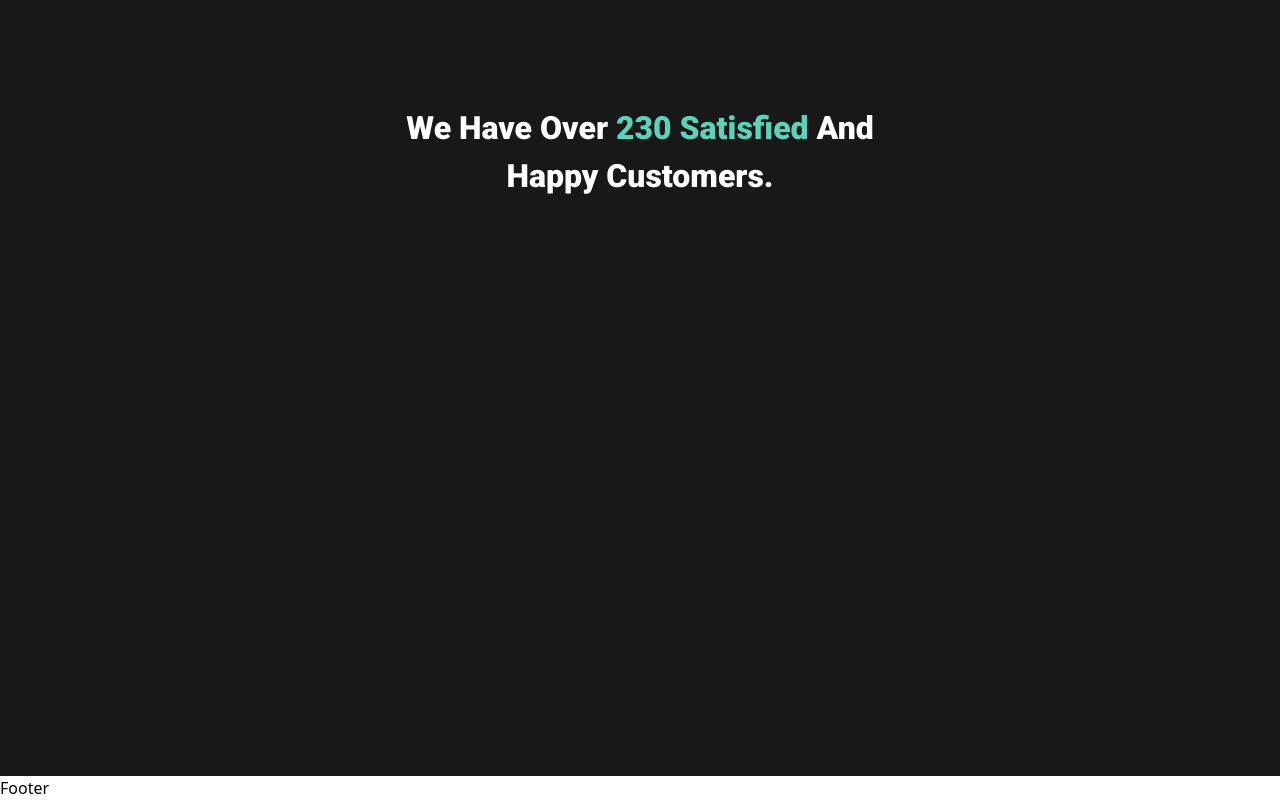
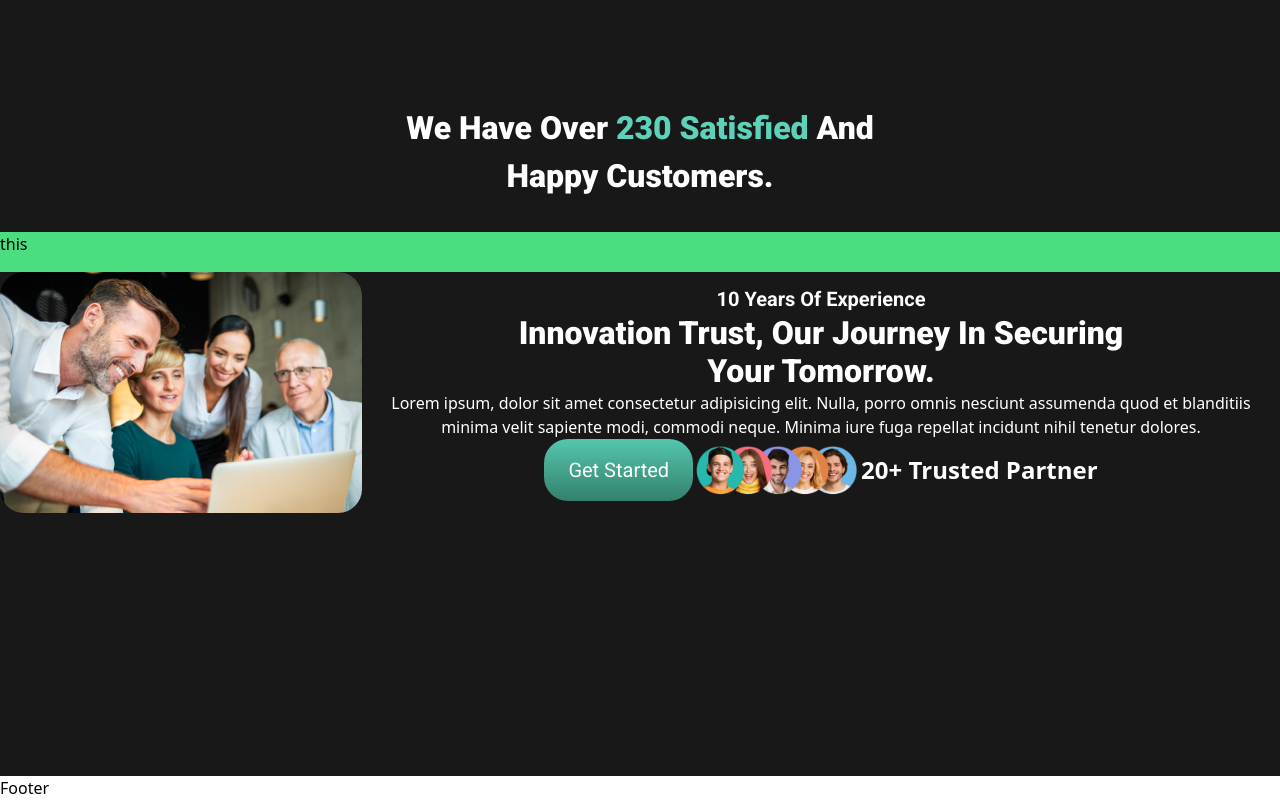
Before and after one commit to Tshewang2022/themeForest_TENET, a React (Vite) app: page / in a window 1280 px wide. Shown: the part 1151-1951 px from the top of the page. Built offline with nearby package versions, Linux system fonts and the light colour scheme; a web font is replaced by a local one.

Commit message:
updated the pages

```diff
--- a/src/_roots/pages/Home.tsx
+++ b/src/_roots/pages/Home.tsx
@@ -3,15 +3,14 @@ import {
   home2,
   home3,
   home4,
-  blog1,
-  blog2,
-  blog3,
+  // blog1,
+  // blog2,
+  // blog3,
   partner,
-  team5,
-  team6,
+  // team5,
+  // team6,
 } from "../../assets/images";
 import { FaPlay } from "react-icons/fa6";
-
 const Home = () => {
   return (
     <>
@@ -54,11 +53,47 @@ const Home = () => {
           </div>
         </div>
       </section>
+
+      {/* === our customers === */}
       <section className="min-h-screen bg-black_bg">
         <h4 className="pt-[128px] text-center text-[32px] font-roboto font-extrabold text-white leading-[120%px]">
           We Have Over <span className="text-icons_bg">230 Satisfied </span>And{" "}
           <br /> Happy Customers.
         </h4>
+        <div className="flex justify-center items-center mt-[32px]">
+          <div className="w-[1440px] bg-green-400 h-[40px]">this</div>
+        </div>
+
+        <div className="flex items-center justify-center">
+          <div className="w-[640px]">
+            <img src={home4} alt="our-experience" className="rounded-3xl" />
+          </div>
+          <div>
+            <h5 className="text-white text-[20px] text-center font-roboto font-semibold">
+              10 Years Of Experience
+            </h5>
+            <h3 className="text-center font-roboto font-extrabold text-[32px] text-white leading-[120%]">
+              Innovation Trust, Our Journey In Securing <br /> Your Tomorrow.
+            </h3>
+            <p className="text-[16px] font-sans text-white leading-[150%] text-center">
+              Lorem ipsum, dolor sit amet consectetur adipisicing elit. Nulla,
+              porro omnis nesciunt assumenda quod et blanditiis minima velit
+              sapiente modi, commodi neque. Minima iure fuga repellat incidunt
+              nihil tenetur dolores.
+            </p>
+            <div className="flex justify-center items-center">
+              <button className="text-white text-[20px] font-roboto rounded-3xl bg-gradient-to-b from-[#55C6AE] to-[#33816C]  px-[24px] py-[16px]">
+                Get Started
+              </button>
+              <div className="flex justify-center items-center">
+                <img src={partner} alt="partners" className="h-[56px]" />
+                <h6 className="text-white font-bold text-[24px]">
+                  20+ Trusted Partner
+                </h6>
+              </div>
+            </div>
+          </div>
+        </div>
       </section>
     </>
   );
--- /dev/null
+++ b/src/components/Button.tsx
@@ -0,0 +1,16 @@
+import { TButton } from "../types";
+
+// const Button = ({ children }: Button) => {
+//   // === we can customized the button from here, but we cannot do it from the home.tsx page we have ===
+//   return <div className="">{children}</div>;
+// };
+
+// export default Button;
+
+export default function NButton({ type, autoFocus }: TButton) {
+  return (
+    <a type={type} autoFocus={autoFocus}>
+      click me
+    </a>
+  );
+}
--- /dev/null
+++ b/src/types/index.ts
@@ -0,0 +1,7 @@
+import { ComponentProps } from "react";
+
+export type Button = {
+  children: React.ReactNode;
+};
+
+export type TButton = React.ComponentProps<"button">;
```
